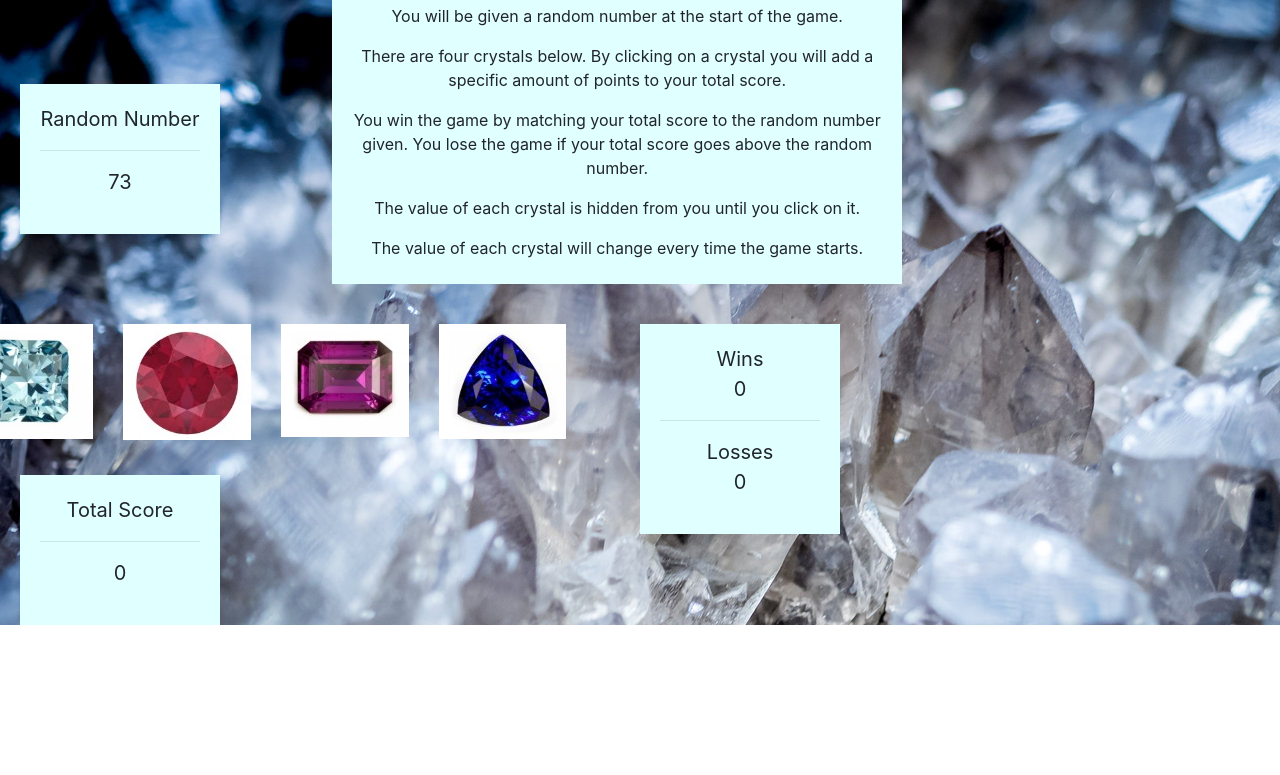
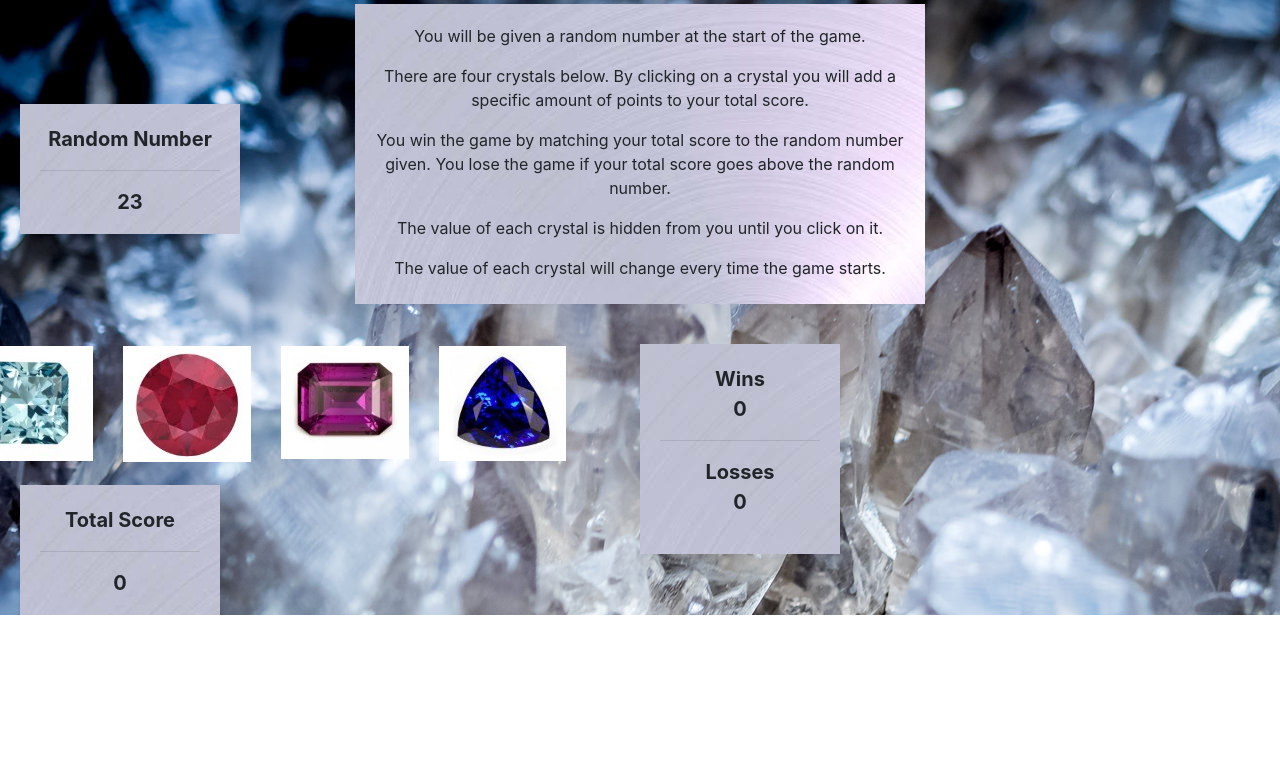
Before and after one commit to JonathanGomez88/Crystal-Collector, a plain HTML site: page index.html in a window 1280 px wide. Shown: the part 126-901 px from the top of the page. Drawn offline with nearby package versions, Linux system fonts and the light colour scheme.

Commit message:
5th draft

```diff
--- a/assets/css/styles.css
+++ b/assets/css/styles.css
@@ -2,12 +2,16 @@
     width: 100%;
     height: 100%;
     float: left;
-    margin-top: -130px;
+    margin-top: -128px;
     position: relative;
     left: -120px;
     top: -80px;
 }
 
+.jumbotron h1 {
+    font-size: 2em;
+
+}
 
 #wrapper {
     text-align: center;
@@ -18,24 +22,26 @@
 }
 
 #randomNumber {
-    background: lightcyan;
+    background-image: url(../images/marble_background.jpg);
     margin-top: -200px;
-    width: 200px;
-    height: 150px;
+    width: 220px;
+    height: 130px;
     margin-left: 20px;
     padding: 20px;
     float: left;
     font-size: 20px;
+    font-weight: bold;
 }
 
 #winslosses {
-    background: lightcyan;
+    background-image: url(../images/marble_background.jpg);
     margin-top: 40px;
     width: 200px;
     height: 210px;
     margin-left: 50%;
     padding: 20px;
     font-size: 20px;
+    font-weight: bold;
 }
 
 #mainTitle {
@@ -48,22 +54,23 @@
 }
 
 #instructions {
-    background: lightcyan;
+    background-image: url(../images/marble_background.jpg);
     height: 300px;
     width: 500px;
     padding: 20px;
-    margin-left: 23%;
+    margin-left: 25%;
+    margin-top: 20px;
 }
 
 #totalScore {
-    background: lightcyan;
-    margin-top: -60px;
+    background-image: url(../images/marble_background.jpg);;
+    margin-top: -70px;
     width: 200px;
-    height: 150px;
+    height: 130px;
     margin-left: 20px;
     padding: 20px;
     margin-bottom: 150px;
     font-size: 20px;
-
+    font-weight: bold;
 
 }
--- a/assets/javascript/game.js
+++ b/assets/javascript/game.js
@@ -9,9 +9,7 @@ var crystal2 = Math.floor(Math.random() * 12) + 1;
 var crystal3 = Math.floor(Math.random() * 12) + 1;
 var crystal4 = Math.floor(Math.random() * 12) + 1;
 
-$("#randomNumber").html("Random Number" + "<br><hr>" + randomNumber);
-$("#totalScore").html("Total Score" + "<br><hr>" + totalScore);
-$("#winslosses").html("Wins" + "<br>" + wins + "<hr>" + "Losses" + "<br>" + losses)
+
 
 // A function that resets the game
 
@@ -33,12 +31,35 @@ function reset() {
 
     crystal4 = Math.floor(Math.random() * 12) + 1;
     console.log(crystal4);
+
+    displayTotals ()
+}
+
+function displayTotals () {
+    $("#randomNumber").html("Random Number" + "<br><hr>" + randomNumber);
+    $("#totalScore").html("Total Score" + "<br><hr>" + totalScore);
+    $("#winslosses").html("Wins" + "<br>" + wins + "<hr>" + "Losses" + "<br>" + losses)
 }
 
 
+// This function checks to see the conditions of the game
 
-// Each Crystal will be given a data attribute called data-crystalValue.
-// This data attribute will be set equal to the array value.
+function conditions() {
+
+    if (randomNumber === totalScore) {
+        wins++;
+        reset();
+    }
+
+    else if (totalScore > randomNumber) {
+        losses++;
+        reset();
+
+    }
+
+    displayTotals()
+
+}
 
 
 
@@ -47,6 +68,7 @@ function reset() {
 $("#crystal1").on("click", function () {
     totalScore = totalScore + crystal1
     $("#totalScore").html("Total Score" + "<br><hr>" + totalScore);
+    conditions()
 
 }
 )
@@ -54,6 +76,7 @@ $("#crystal1").on("click", function () {
 $("#crystal2").on("click", function () {
     totalScore = totalScore + crystal2
     $("#totalScore").html("Total Score" + "<br><hr>" + totalScore);
+    conditions()
 
 }
 )
@@ -61,6 +84,7 @@ $("#crystal2").on("click", function () {
 $("#crystal3").on("click", function () {
     totalScore = totalScore + crystal3
     $("#totalScore").html("Total Score" + "<br><hr>" + totalScore);
+    conditions()
 
 }
 )
@@ -68,22 +92,9 @@ $("#crystal3").on("click", function () {
 $("#crystal4").on("click", function () {
     totalScore = totalScore + crystal4
     $("#totalScore").html("Total Score" + "<br><hr>" + totalScore);
+    conditions()
 
 }
 )
 
-// If total score === random number increase wins++ and reset
-if (randomNumber === totalScore) {
-    wins++;
-    reset();
-}
-
-
-// If total score > random number losses++ and reset
-
-else if (totalScore > randomNumber) {
-    console.log("if statement working")
-    losses++;
-    reset();
-
-}
+reset()
```
Also changed, not shown: assets/images/marble_background.jpg (added).
